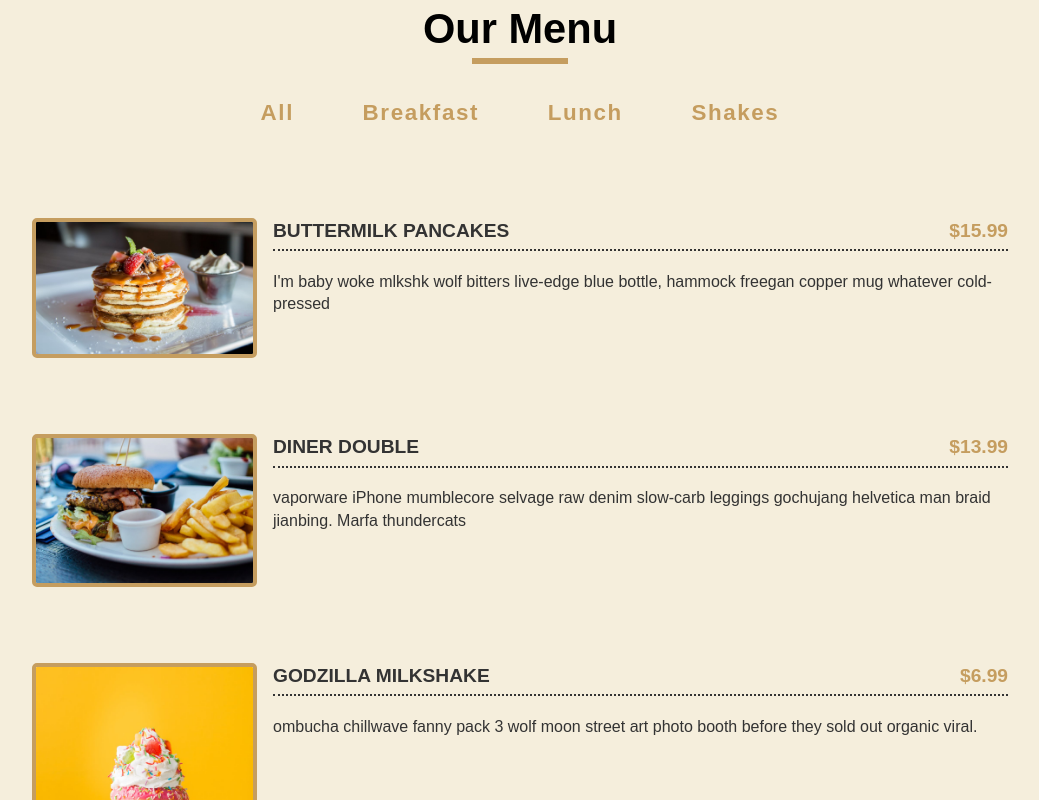
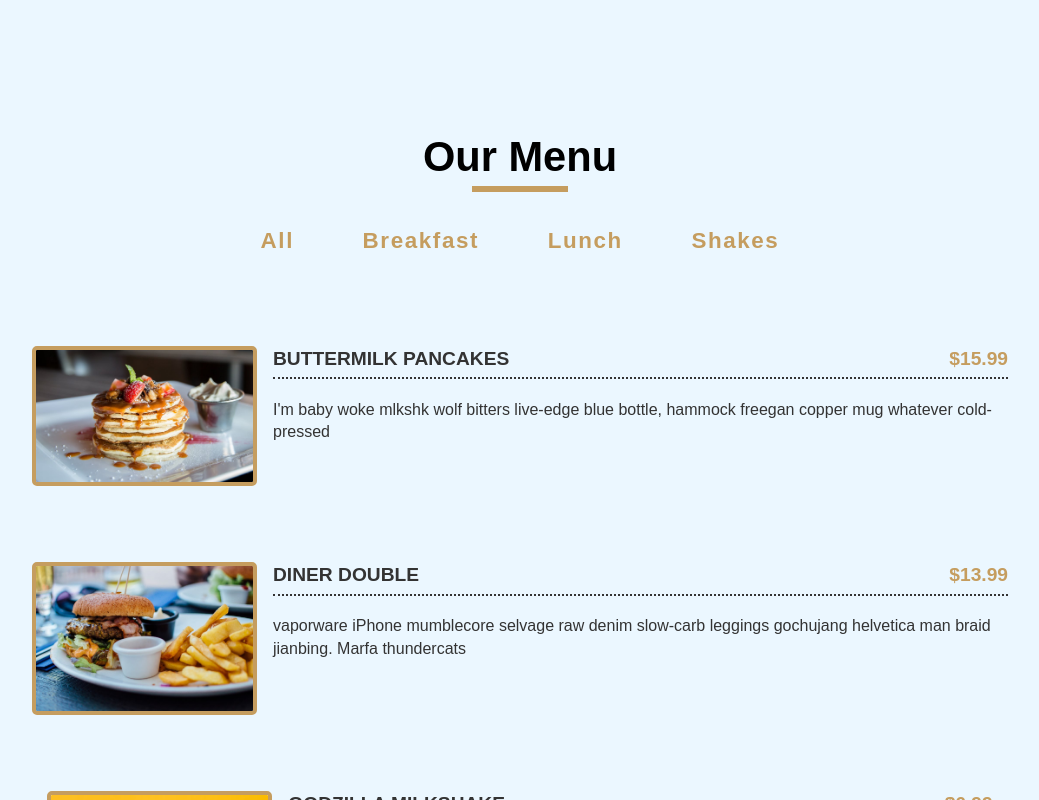
Before and after one commit to jzolotar/react-redux-meals, a React (Create React App) app: page / in a window 1280 px wide. Shown: the top 800 px of the page, without its empty margins (120-1159 px from the left). Built offline with nearby package versions, Linux system fonts and the light colour scheme; the HTML template or start-up script is replaced by a standard one.

Commit message:
add grid styles for desktop

```diff
--- a/src/App.js
+++ b/src/App.js
@@ -1,5 +1,6 @@
 import { useState } from 'react';
 import { Fragment } from 'react/cjs/react.production.min';
+import { Section } from './components/styles/Section';
 import Header from './components/Header';
 import Item from './components/Item';
 import Menu from './components/Menu';
@@ -25,19 +26,21 @@ function App() {
     .filter((item) => item.category === 'shakes')
     .map((item) => <Item key={item.id} data={item} />);
 
-  const onClickHandler = (category) => {
-    setFilter(category);
+  const onClickHandler = (data) => {
+    setFilter(data.toLowerCase());
   };
 
   return (
     <Fragment>
       <GlobalStyles />
       <Header />
-      <Menu clickHandler={onClickHandler} />
-      {filter === 'all' && contentAll}
-      {filter === 'breakfast' && contentBreakFast}
-      {filter === 'lunch' && contentLunch}
-      {filter === 'shakes' && contentShakes}
+      <Menu onClickHandler={onClickHandler} />
+      <Section>
+        {filter === 'all' && contentAll}
+        {filter === 'breakfast' && contentBreakFast}
+        {filter === 'lunch' && contentLunch}
+        {filter === 'shakes' && contentShakes}
+      </Section>
     </Fragment>
   );
 }
--- a/src/components/Button.js
+++ b/src/components/Button.js
@@ -1,8 +1,12 @@
 import { StyledButton } from './styles/Button.styled';
 
 const Button = (props) => {
-  const data = props.text;
-  return <StyledButton>{props.text}</StyledButton>;
+  const clickHandler = () => {
+    const data = props.text;
+    props.onClickHandler(data);
+  };
+
+  return <StyledButton onClick={clickHandler}>{props.text}</StyledButton>;
 };
 
 export default Button;
--- a/src/components/Menu.js
+++ b/src/components/Menu.js
@@ -4,10 +4,10 @@ import Button from './Button';
 const Menu = (props) => {
   return (
     <StyledMenu>
-      <Button clickHandler={props.clickHandler} text={'All'} />
-      <Button clickHandler={props.clickHandler} text={'Breakfast'} />
-      <Button clickHandler={props.clickHandler} text={'Lunch'} />
-      <Button clickHandler={props.clickHandler} text={'Shakes'} />
+      <Button onClickHandler={props.onClickHandler} text={'All'} />
+      <Button onClickHandler={props.onClickHandler} text={'Breakfast'} />
+      <Button onClickHandler={props.onClickHandler} text={'Lunch'} />
+      <Button onClickHandler={props.onClickHandler} text={'Shakes'} />
     </StyledMenu>
   );
 };
--- a/src/components/styles/Header.styled.js
+++ b/src/components/styles/Header.styled.js
@@ -1,7 +1,7 @@
 import styled from 'styled-components';
 
 export const StyledHeader = styled.header`
-  position: relative;
+  margin-top: 8rem;
   h1 {
     text-align: center;
     font-size: 2.6rem;
--- /dev/null
+++ b/src/components/styles/Section.js
@@ -0,0 +1,9 @@
+import styled from 'styled-components';
+
+export const Section = styled.section`
+  margin: 0 auto;
+  @media (min-width: 975px) {
+    display: grid;
+    justify-items: center;
+  }
+`;
--- a/src/components/styles/global.js
+++ b/src/components/styles/global.js
@@ -16,11 +16,11 @@ body {
   font-family: "Barlow Semi Condensed", sans-serif;
   font-size: 0.8125rem;
   line-height: 1.4;
-  background-color: #F5EEDC;
-  display: flex;
+  background-color: #ebf7ff;
+  /* display: flex;
   flex-direction: column;
   align-items: center;
-  justify-content: center;
+  justify-content: center; */
   min-height: 100vh;
 }
 
```
